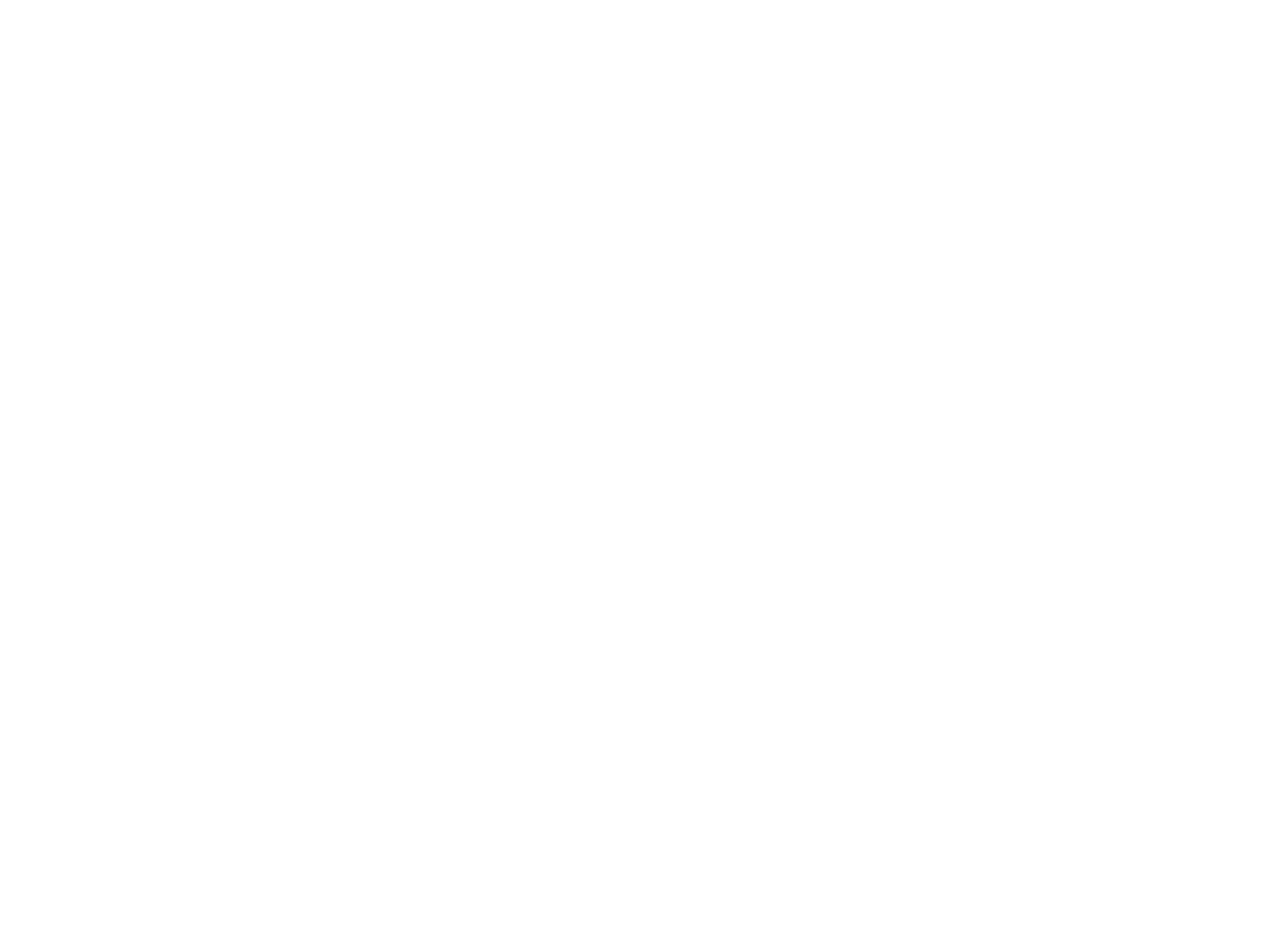
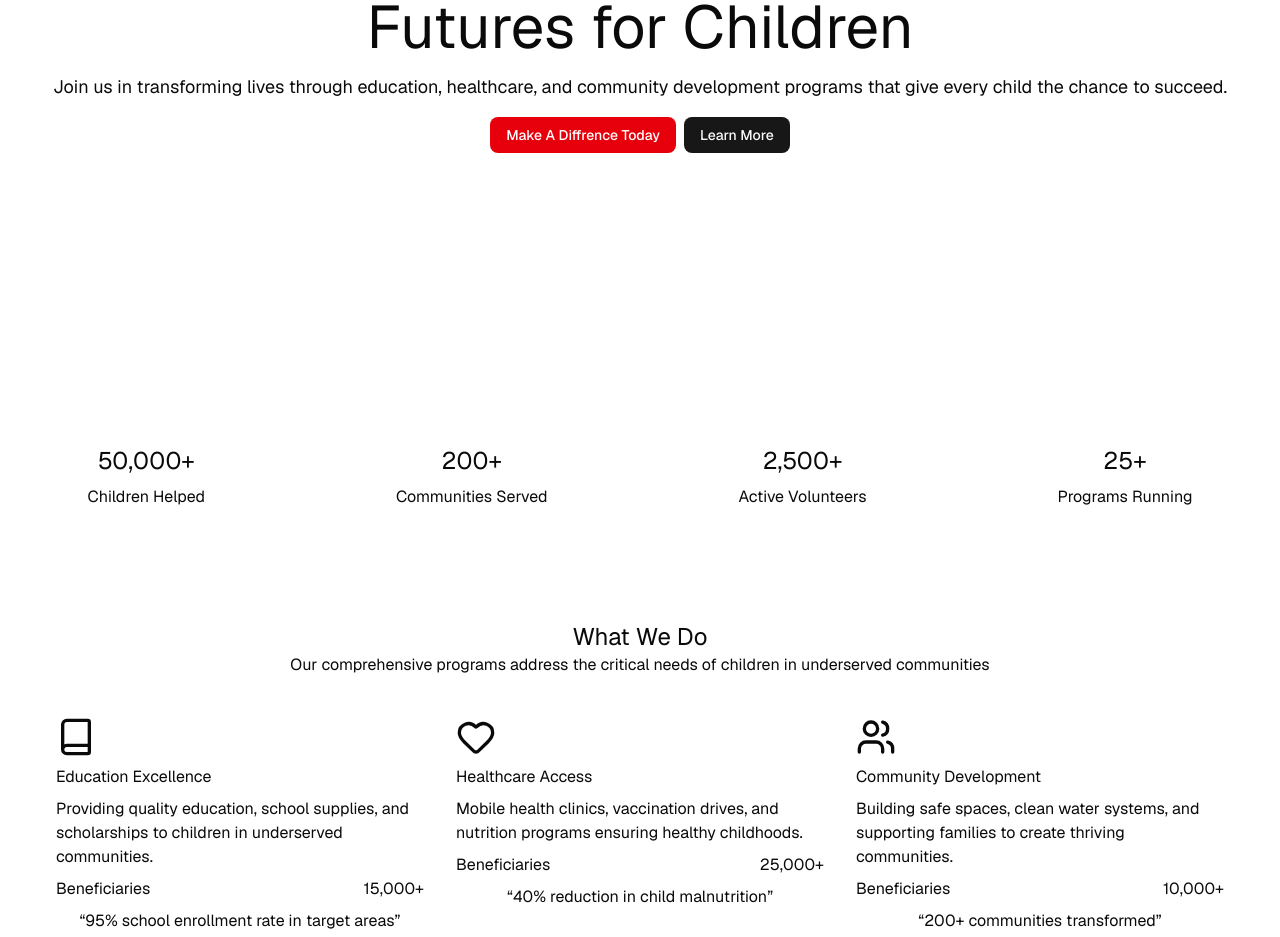
Before and after one commit to kumar-rinku0/donation-a, a Next.js app: page / in a window 1280 px wide. Shown: the part 435-1372 px from the top of the page. Before the commit the page ends 800 px from the top, so only its background shows below. Built offline with nearby package versions, Linux system fonts and the light colour scheme.

Commit message:
heropage created with basic design & payment icons size updated

```diff
--- a/app/page.tsx
+++ b/app/page.tsx
@@ -1,9 +1,11 @@
-import Image from "next/image";
+import HeroPage, { Programs, Stats } from "@/components/hero-page";
 
 export default function Home() {
   return (
     <div>
-      <div>Home</div>
+      <HeroPage />
+      <Stats />
+      <Programs />
     </div>
   );
 }
--- /dev/null
+++ b/components/hero-page.tsx
@@ -0,0 +1,104 @@
+import React from "react";
+import { Button } from "./ui/button";
+import { Book, Heart, Users } from "lucide-react";
+
+const HeroPage = () => {
+  return (
+    <div className="h-screen flex flex-col justify-center items-center gap-4">
+      <h1 className="md:w-1/2 text-4xl md:text-6xl text-center">
+        Creating Brighter Futures for Children
+      </h1>
+      <p className="text-sm md:text-lg text-center">
+        Join us in transforming lives through education, healthcare, and
+        community development programs that give every child the chance to
+        succeed.
+      </p>
+      <div className="flex gap-2 justify-center">
+        <Button variant="destructive">Make A Diffrence Today</Button>
+        <Button>Learn More</Button>
+      </div>
+    </div>
+  );
+};
+
+export const Stats = () => {
+  return (
+    <div className="h-40 flex gap-4 flex-wrap justify-around">
+      <div className="flex flex-col gap-2 items-center">
+        <h3 className="text-2xl">50,000+</h3>
+        <p>Children Helped</p>
+      </div>
+      <div className="flex flex-col gap-2 items-center">
+        <h3 className="text-2xl">200+</h3>
+        <p>Communities Served</p>
+      </div>
+      <div className="flex flex-col gap-2 items-center">
+        <h3 className="text-2xl">2,500+</h3>
+        <p>Active Volunteers</p>
+      </div>
+      <div className="flex flex-col gap-2 items-center">
+        <h3 className="text-2xl">25+</h3>
+        <p>Programs Running</p>
+      </div>
+    </div>
+  );
+};
+
+export const Programs = () => {
+  const programs = [
+    {
+      icon: Book,
+      title: "Education Excellence",
+      description:
+        "Providing quality education, school supplies, and scholarships to children in underserved communities.",
+      beneficiaries: "15,000+",
+      quote: "95% school enrollment rate in target areas",
+    },
+    {
+      icon: Heart,
+      title: "Healthcare Access",
+      description:
+        "Mobile health clinics, vaccination drives, and nutrition programs ensuring healthy childhoods.",
+      beneficiaries: "25,000+",
+      quote: "40% reduction in child malnutrition",
+    },
+    {
+      icon: Users,
+      title: "Community Development",
+      description:
+        "Building safe spaces, clean water systems, and supporting families to create thriving communities.",
+      beneficiaries: "10,000+",
+      quote: "200+ communities transformed",
+    },
+  ];
+  return (
+    <div className="flex flex-col gap-8 py-4">
+      <div className="text-center">
+        <h2 className="text-2xl">What We Do</h2>
+        <p>
+          Our comprehensive programs address the critical needs of children in
+          underserved communities
+        </p>
+      </div>
+      <div className="flex flex-wrap justify-center gap-4">
+        {programs.map((program) => (
+          <div key={program.title} className="p-2 max-w-sm flex flex-col gap-2">
+            <program.icon className="size-10" />
+            <h3>{program.title}</h3>
+            <p>{program.description}</p>
+            <div className="flex justify-between">
+              <span>Beneficiaries</span>
+              <span>{program.beneficiaries}</span>
+            </div>
+            <q className="text-center">{program.quote}</q>
+          </div>
+        ))}
+      </div>
+      <div className="self-center">
+        <Button variant="destructive">Learn More About Our Programs</Button>
+      </div>
+    </div>
+  );
+};
+
+export default HeroPage;
--- a/components/payment-init.tsx
+++ b/components/payment-init.tsx
@@ -91,13 +91,13 @@
     <div className="h-screen w-full flex flex-col gap-8 justify-center items-center">
       {payText === "Paid" && (
         <div className="flex flex-col items-center gap-2">
-          <BadgeCheck size={48} color="green" />
+          <BadgeCheck className="size-16" color="green" />
           <h3>Payment Captured</h3>
         </div>
       )}
       {payText === "Try Again!" && (
         <div className="flex flex-col items-center gap-2">
-          <BadgeX size={48} color="red" />
+          <BadgeX className="size-16" color="red" />
           <h3>Payment Failed</h3>
         </div>
       )}
```
